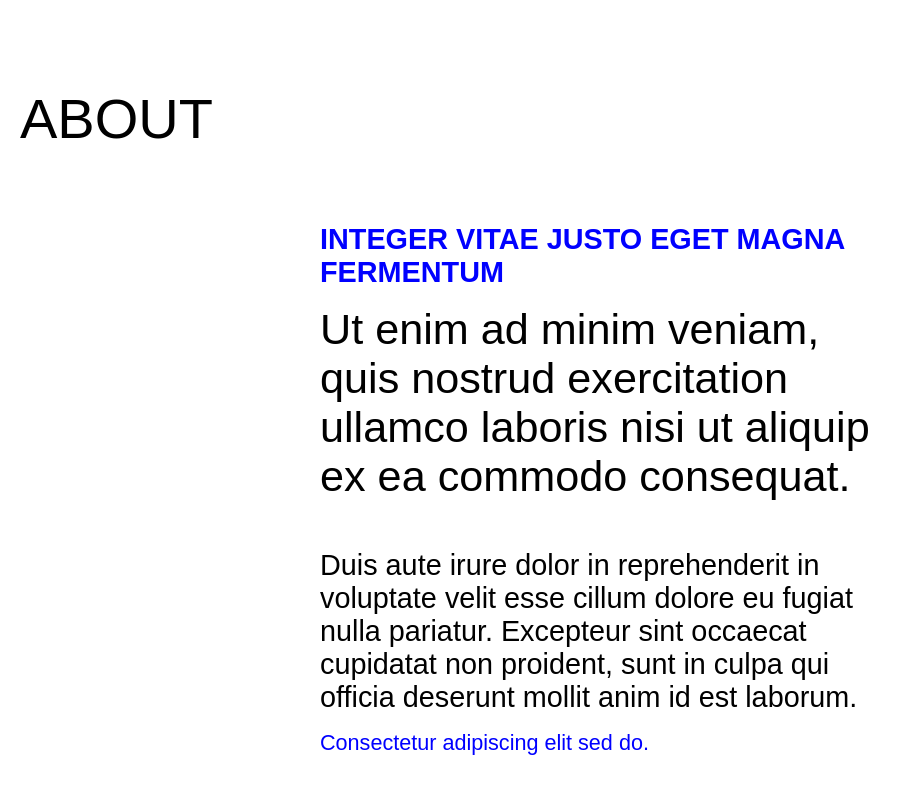
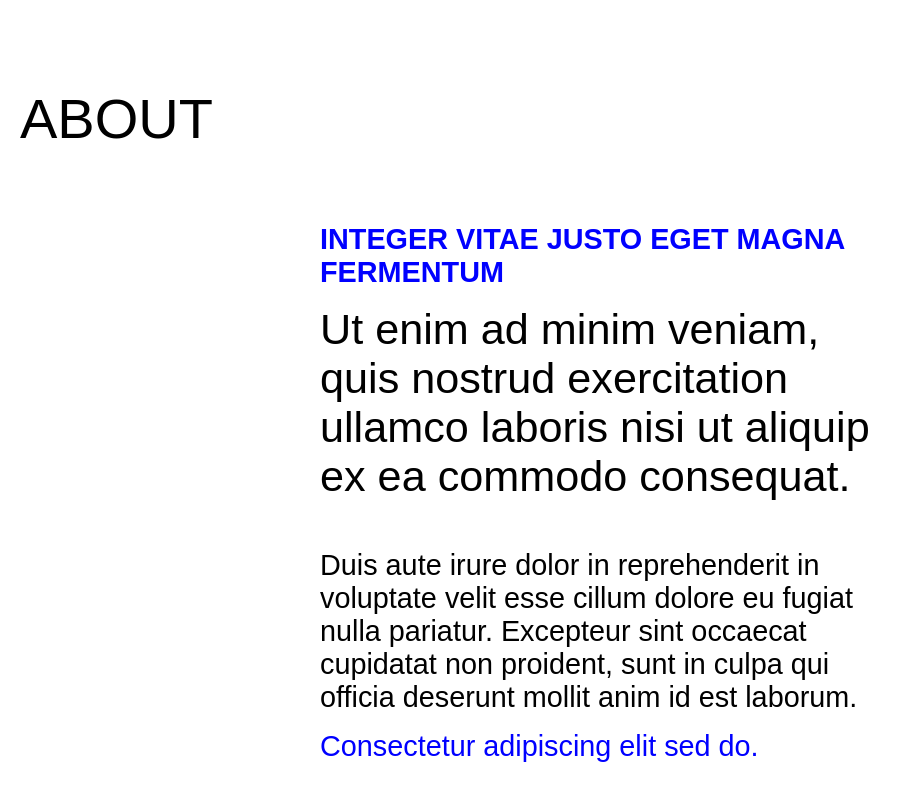
Before and after one commit to mbourjac/react-sticky-scroll, a React (Vite) app: page / in a window 1280 px wide. Shown: the part 846-1646 px from the top of the page, without its empty margins (0-910 px from the left). Built offline with nearby package versions, Linux system fonts and the light colour scheme.

Commit message:
fix: increase section link font size

```diff
--- a/src/components/Section/SectionLink/SectionLink.module.scss
+++ b/src/components/Section/SectionLink/SectionLink.module.scss
@@ -2,5 +2,5 @@
   display: block;
   padding-top: 1rem;
   color: #0000ff;
-  font-size: calc(0.75rem + 0.75vw);
+  font-size: calc(1rem + 1vw);
 }
```
